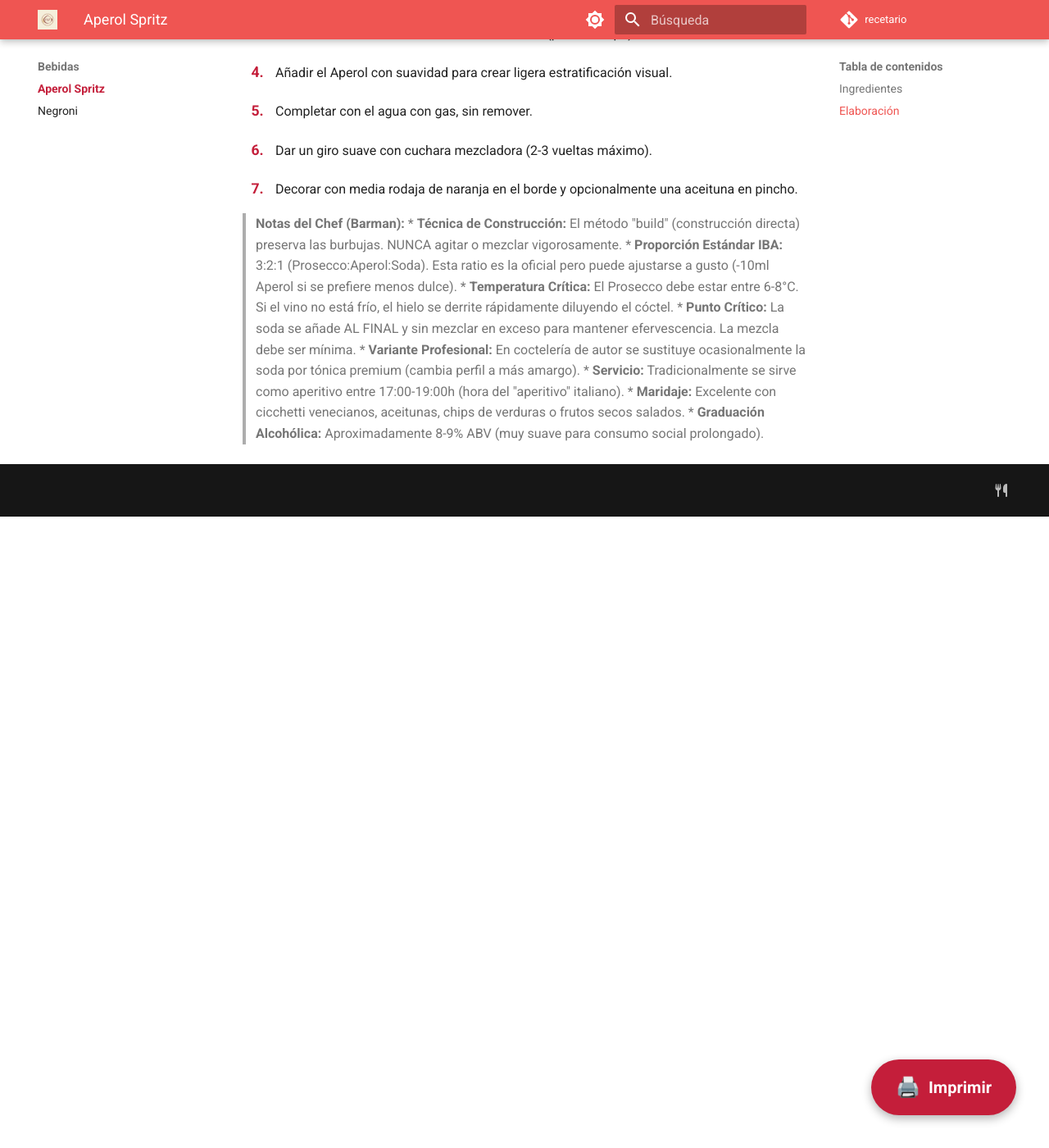
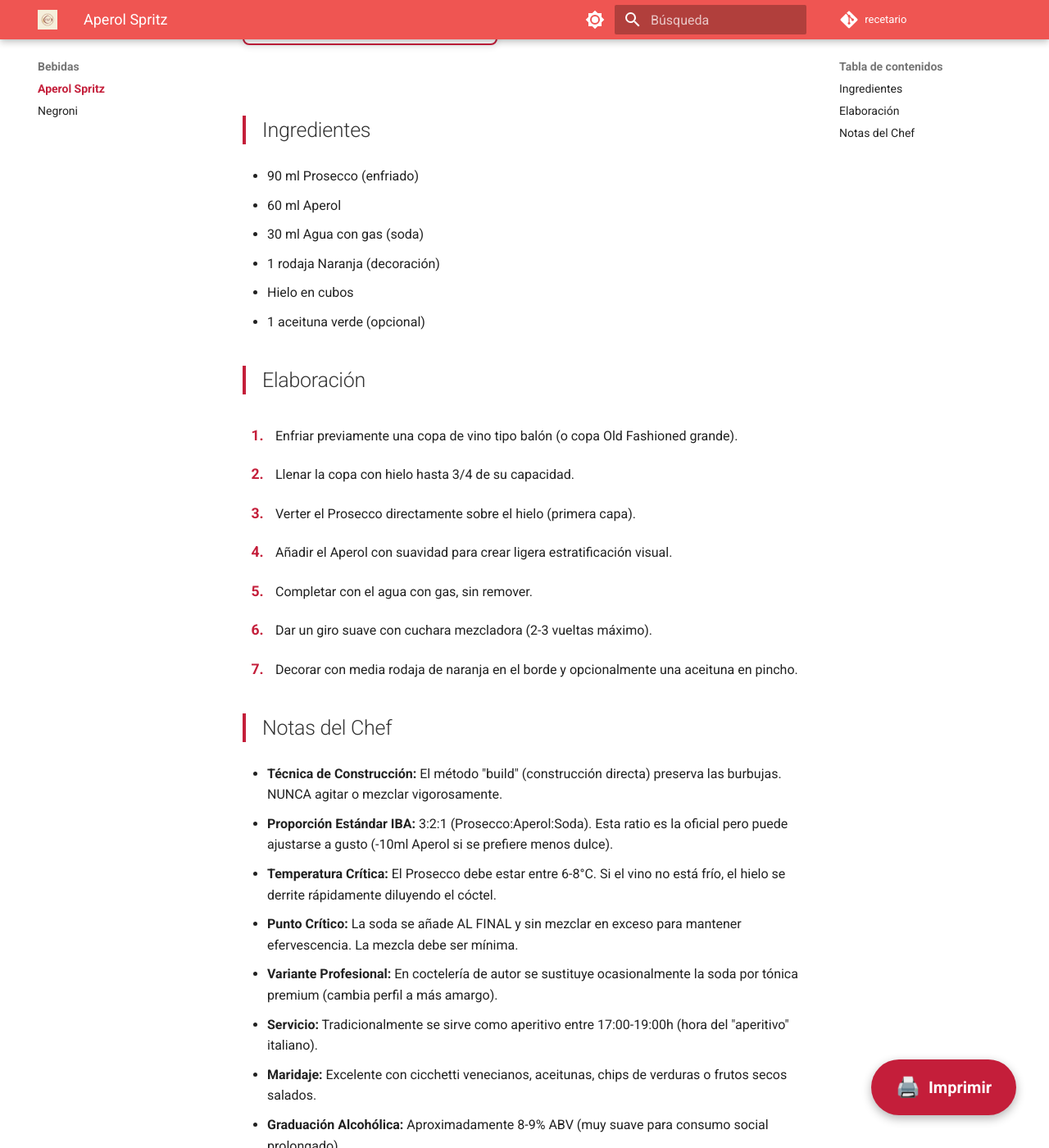
Before and after one commit to javicabanas/recetario, an MkDocs documentation site: the page built from docs/bebidas/aperol_spritz.md, in a window 1280 px wide and 1400 px high, scrolled down 1022 px. Shown: the whole window at 82% size. Built offline with MkDocs 1.6.1 and Material for MkDocs 9.7.7, drawn with Linux system fonts in a browser that asks for light colours; comment, search, counter and statistics services are not loaded.

Commit message:
fix(bebidas): corregir formato de Notas del Chef

```diff
--- a/docs/bebidas/aperol_spritz.md
+++ b/docs/bebidas/aperol_spritz.md
@@ -23,12 +25,13 @@
 6. Dar un giro suave con cuchara mezcladora (2-3 vueltas máximo).
 7. Decorar con media rodaja de naranja en el borde y opcionalmente una aceituna en pincho.
 
-> **Notas del Chef (Barman):**
-> * **Técnica de Construcción:** El método "build" (construcción directa) preserva las burbujas. NUNCA agitar o mezclar vigorosamente.
-> * **Proporción Estándar IBA:** 3:2:1 (Prosecco:Aperol:Soda). Esta ratio es la oficial pero puede ajustarse a gusto (-10ml Aperol si se prefiere menos dulce).
-> * **Temperatura Crítica:** El Prosecco debe estar entre 6-8°C. Si el vino no está frío, el hielo se derrite rápidamente diluyendo el cóctel.
-> * **Punto Crítico:** La soda se añade AL FINAL y sin mezclar en exceso para mantener efervescencia. La mezcla debe ser mínima.
-> * **Variante Profesional:** En coctelería de autor se sustituye ocasionalmente la soda por tónica premium (cambia perfil a más amargo).
-> * **Servicio:** Tradicionalmente se sirve como aperitivo entre 17:00-19:00h (hora del "aperitivo" italiano).
-> * **Maridaje:** Excelente con cicchetti venecianos, aceitunas, chips de verduras o frutos secos salados.
-> * **Graduación Alcohólica:** Aproximadamente 8-9% ABV (muy suave para consumo social prolongado).
+## Notas del Chef
+
+* **Técnica de Construcción:** El método "build" (construcción directa) preserva las burbujas. NUNCA agitar o mezclar vigorosamente.
+* **Proporción Estándar IBA:** 3:2:1 (Prosecco:Aperol:Soda). Esta ratio es la oficial pero puede ajustarse a gusto (-10ml Aperol si se prefiere menos dulce).
+* **Temperatura Crítica:** El Prosecco debe estar entre 6-8°C. Si el vino no está frío, el hielo se derrite rápidamente diluyendo el cóctel.
+* **Punto Crítico:** La soda se añade AL FINAL y sin mezclar en exceso para mantener efervescencia. La mezcla debe ser mínima.
+* **Variante Profesional:** En coctelería de autor se sustituye ocasionalmente la soda por tónica premium (cambia perfil a más amargo).
+* **Servicio:** Tradicionalmente se sirve como aperitivo entre 17:00-19:00h (hora del "aperitivo" italiano).
+* **Maridaje:** Excelente con cicchetti venecianos, aceitunas, chips de verduras o frutos secos salados.
+* **Graduación Alcohólica:** Aproximadamente 8-9% ABV (muy suave para consumo social prolongado).
```
Also changed, not shown: other parts of docs/bebidas/aperol_spritz.md (+2 -0 lines), bebidas/aperol_spritz.md (+12 -9 lines), bebidas/negroni.md (+8 -7 lines), docs/bebidas/negroni.md (+8 -7 lines), docs/index.md (+1 -1 lines).
